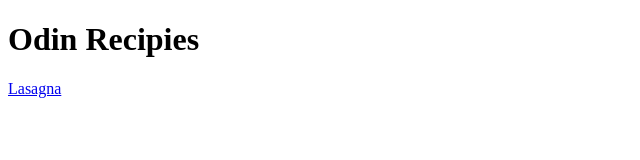
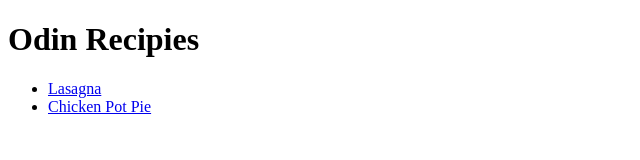
Before and after one commit to RickyMullins/odin-recipies, a plain HTML site: page index.html in a window 1280 px wide. Shown: the whole page, without its empty margins (0-640 px from the left). Drawn offline with Linux system fonts and the light colour scheme.

Commit message:
Added Chicken Pot Pie recipe

```diff
--- a/index.html
+++ b/index.html
@@ -8,6 +8,8 @@
   </head>
   <body>
     <h1>Odin Recipies</h1>
-    <a href="../odin-recipies/recipes/lasagna.html">Lasagna</a>
+    <ul>
+    <li><a href="../odin-recipies/recipes/lasagna.html">Lasagna</a></li>
+    <li><a href="../odin-recipies/recipes/chicken_pot_pie.html">Chicken Pot Pie</a></li>
   </body>
 </html>
```
Also changed, not shown: recipes/chicken_pot_pie.html (added).
